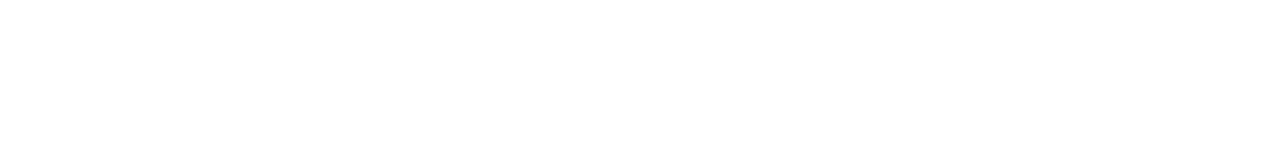
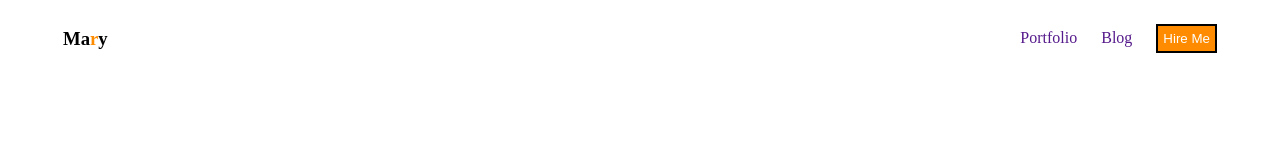
Before and after one commit to jaforis/portfolio-resources4, a plain HTML site: page index.html in a window 1280 px wide. Drawn offline with Linux system fonts and the light colour scheme.

Commit message:
added section

```diff
--- a/index.html
+++ b/index.html
@@ -4,10 +4,22 @@
     <meta charset="UTF-8">
     <meta name="viewport" content="width=device-width, initial-scale=1.0">
     <title>Portfolio Resources4</title>
+    <link rel="stylesheet" href="styles/styles.css">
 </head>
 <body>
 <header>
-
+<section class="intro">
+<div>
+<h3>Ma<span>r</span>y</h3>
+</div>
+<div class="link">
+<ul>
+<li><a href="">Portfolio</a></li>
+<li><a href="">Blog</a></li>
+<li><button class="btn-primary">Hire Me</button></li>
+</ul>
+</div>
+</section>
 </header>
 <main>
 
--- /dev/null
+++ b/styles/styles.css
@@ -0,0 +1,26 @@
+span{
+color: darkorange;
+}
+.intro{
+display: flex;
+justify-content: space-between;
+margin-right: 55px;
+margin-left: 55px;
+align-items: center;
+}
+.link{
+display: flex;
+}
+ul > li{
+display: inline;
+}
+li a {
+    text-decoration: none;
+    margin-right: 20px;
+}
+.btn-primary{
+padding: 5px;
+background-color: darkorange;
+border: 2px solid black;
+color: white;
+}
```
